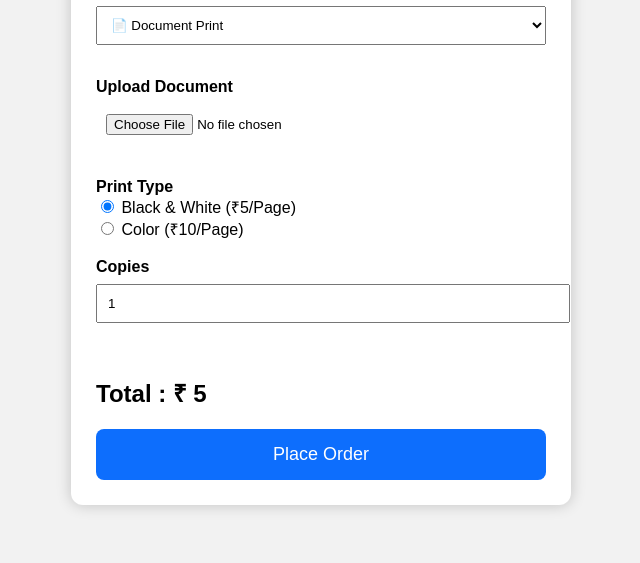
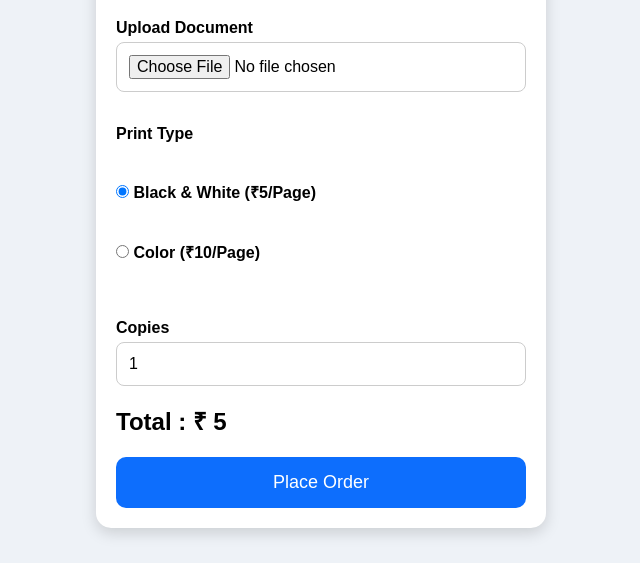
Before and after one commit to sagarbe/mahalaxmi-xerox, a plain HTML site: page index.html in a window 1280 px wide. Shown: the part 237-800 px from the top of the page, without its empty margins (319-959 px from the left). Drawn offline with Linux system fonts and the light colour scheme.

Commit message:
Update style.css

```diff
--- a/style.css
+++ b/style.css
@@ -1,72 +1,85 @@
-body{
+*{
 margin:0;
 padding:0;
-background:#f2f2f2;
+box-sizing:border-box;
 font-family:Arial,sans-serif;
 }
 
+body{
+background:#eef2f7;
+}
+
 .container{
+max-width:450px;
+margin:25px auto;
+background:#fff;
+padding:20px;
+border-radius:15px;
+box-shadow:0 5px 15px rgba(0,0,0,.15);
+}
 
-width:90%;
-max-width:450px;
-
-margin:30px auto;
-
-background:white;
-
-padding:25px;
-
-border-radius:12px;
-
-box-shadow:0 0 15px rgba(0,0,0,.2);
-
+.logo{
+text-align:center;
+font-size:60px;
 }
 
 h1{
 text-align:center;
-color:#c62828;
+color:#d32f2f;
+font-size:28px;
+margin-top:10px;
 }
 
-h3{
+.subtitle{
 text-align:center;
-color:#555;
+color:#666;
+margin-bottom:20px;
+}
+
+label{
+font-weight:bold;
+display:block;
+margin-top:15px;
+margin-bottom:5px;
 }
 
 select,
 input[type=file],
 input[type=number]{
+width:100%;
+padding:12px;
+border:1px solid #ccc;
+border-radius:8px;
+font-size:16px;
+}
 
-width:100%;
-padding:10px;
+.radio{
+margin:8px 0;
+}
 
-margin-top:8px;
-
-margin-bottom:15px;
-
+.total{
+margin-top:20px;
+padding:15px;
+background:#f8f9fa;
+border-radius:10px;
+text-align:center;
+font-size:22px;
+font-weight:bold;
+color:#0d6efd;
 }
 
 button{
-
 width:100%;
-
+margin-top:20px;
 padding:15px;
-
 background:#0d6efd;
-
-color:white;
-
+color:#fff;
+border:none;
+border-radius:10px;
 font-size:18px;
-
-border:none;
-
-border-radius:8px;
-
 cursor:pointer;
-
 }
 
 button:hover{
-
 background:#084298;
-
 }
```
